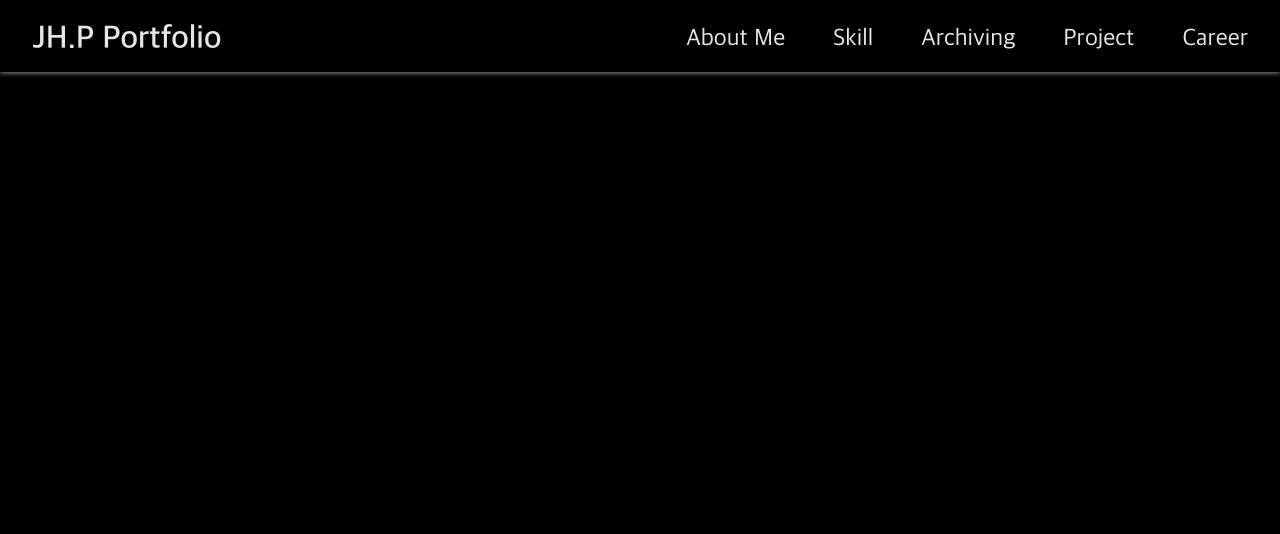
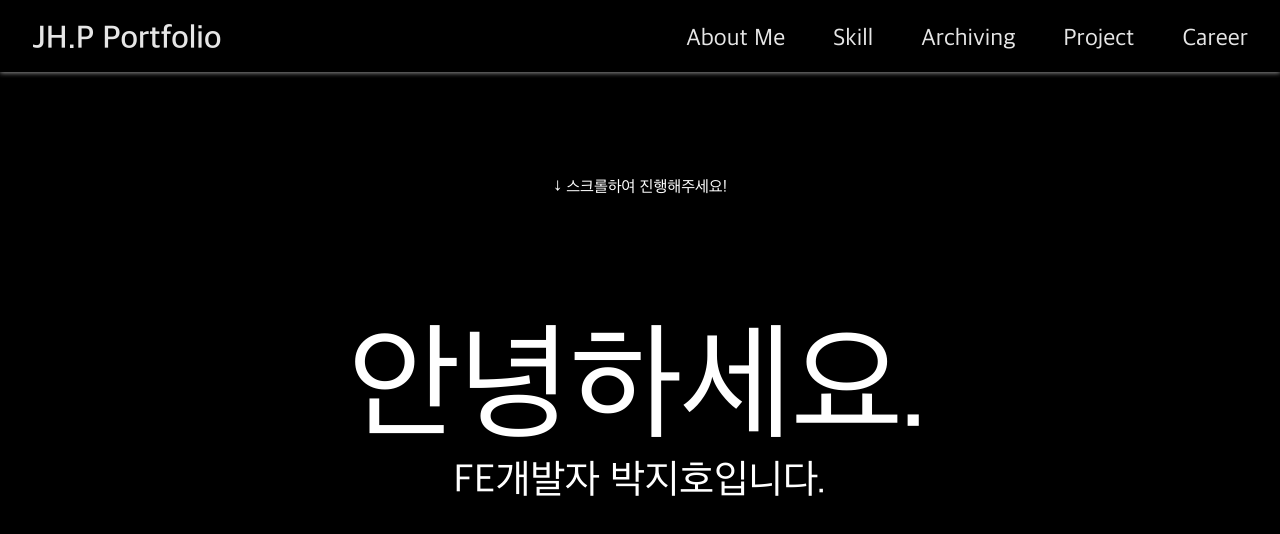
Before and after one commit to qkrwlgh123/portfolio_ver2, a React (Create React App) app: page / in a window 1280 px wide. Shown: the top 534 px of the page. Built offline with nearby package versions, Linux system fonts and the light colour scheme.

Commit message:
Intro 컴포넌트 텍스트 스크롤 애니메이션 구현

```diff
--- a/package.json
+++ b/package.json
@@ -10,6 +10,7 @@
     "@types/node": "^16.18.101",
     "@types/react": "^18.3.3",
     "@types/react-dom": "^18.3.0",
+    "framer-motion": "^11.3.29",
     "react": "^18.3.1",
     "react-dom": "^18.3.1",
     "react-scripts": "5.0.1",
--- a/src/App.tsx
+++ b/src/App.tsx
@@ -49,7 +49,10 @@ const App = () => {
   return (
     <GlobalLayout>
       <Header headerBgColor={headerBgColor} moveToComponent={moveToComponent} />
-      <Intro ref={(el: HTMLDivElement) => (divRefArr.current![0] = el)} />
+      <Intro
+        ref={(el: HTMLDivElement) => (divRefArr.current![0] = el)}
+        moveToComponent={moveToComponent}
+      />
       <AboutMe ref={(el: HTMLDivElement) => (divRefArr.current![1] = el)} />
       <Skills ref={(el: HTMLDivElement) => (divRefArr.current![2] = el)} />
       <Archiving ref={(el: HTMLDivElement) => (divRefArr.current![3] = el)} />
--- a/src/components/intro/intro.style.ts
+++ b/src/components/intro/intro.style.ts
@@ -1,16 +1,64 @@
+import { motion } from "framer-motion";
 import styled from "styled-components";
 
-const ContentsContainer = styled.div`
+const ComponentOuterLayout = styled.section`
+  position: relative;
+  background-color: #000000;
+  height: 4000px;
+  display: flex;
   color: #ffffff;
+`;
 
+const GuideText = styled(motion.div)`
+  position: absolute;
+  top: 150px;
+  margin: 1rem;
+`;
+
+const InnerContainer = styled.div`
+  display: flex;
+  align-items: center;
+  justify-content: center;
+  position: fixed;
+  margin: 0 auto;
+  height: 100%;
+  left: 0;
+  right: 0;
+  pointer-events: none;
+`;
+
+const TextsContainer = styled(motion.div)`
+  display: flex;
+  align-items: center;
+  justify-content: center;
+  flex-direction: column;
+  text-align: center;
+
+  gap: 2rem;
+`;
+
+const TextsBox = styled(motion.div)`
   display: flex;
   flex-direction: column;
   align-items: center;
-  height: 3500px;
+`;
 
-  position: relative;
+const Text = styled(motion.div)<{ $fontSize: number; $fontWeight: number }>`
+  display: flex;
+  flex-direction: column;
+  gap: 0.1rem;
+
+  span {
+    font-size: ${(props) => `${props.$fontSize}rem`};
+    font-weight: ${(props) => props.$fontWeight};
+  }
 `;
 
 export default {
-  ContentsContainer,
+  GuideText,
+  ComponentOuterLayout,
+  InnerContainer,
+  TextsContainer,
+  TextsBox,
+  Text,
 };
--- a/src/components/intro/intro.tsx
+++ b/src/components/intro/intro.tsx
@@ -1,13 +1,191 @@
 import { ForwardedRef, forwardRef } from "react";
-import ComponentLayout from "../../styles/layout/component/componentLayout";
+
+import {
+  motion,
+  useMotionValue,
+  useMotionValueEvent,
+  useScroll,
+  useTransform,
+} from "framer-motion";
 import Style from "./intro.style";
+import MoreViewButton from "./moreViewButton/moreViewButton";
 
-const Intro = forwardRef((props, ref: ForwardedRef<HTMLDivElement>) => {
-  return (
-    <ComponentLayout title="" bgColor="#000000" isNoPadding={true} ref={ref}>
-      <Style.ContentsContainer></Style.ContentsContainer>
-    </ComponentLayout>
-  );
-});
+const Intro = forwardRef(
+  (
+    { moveToComponent }: { moveToComponent: (index: number) => void },
+    ref: ForwardedRef<HTMLDivElement>
+  ) => {
+    /** Intro 컴포넌트의 전체 Offset */
+    const { scrollY, scrollYProgress } = useScroll({
+      offset: ["0px", "4000px"],
+    });
+
+    /** Intro 컴포넌트 내 텍스트의 translateY 값 */
+    const tranlateyValueOfText = useMotionValue(0);
+
+    /** 상단 가이드 텍스트의 display [flex / none] 값 */
+    const guideTextDisplayState = useMotionValue("flex");
+
+    /** 현재 스크롤 위치가 Intro 컴포넌트 전체 Offset의 80%만큼 내려왔을 때 이벤트
+     * ex) Intro 컴포넌트가 완벽하게 위로 올라갔으면 latest = 1
+     */
+    useMotionValueEvent(scrollYProgress, "change", (latest) => {
+      if (latest >= 0.8) {
+        tranlateyValueOfText.set(-(scrollY.get() - 3200));
+        guideTextDisplayState.set("none");
+      } else {
+        tranlateyValueOfText.set(0);
+        guideTextDisplayState.set("flex");
+      }
+    });
+
+    /** 첫 번째 영역
+     * 1. 안녕하세요.
+     * 2. FE 개발자 박지호입니다.
+     * ====================================
+     */
+
+    /** 첫 번째 영역 text들의 scale */
+    const firstTextscale = useTransform(scrollYProgress, [0, 0.15], [1, 1.2]);
+
+    /** 첫 번째 영역의 첫 번째 문장 opacity */
+    const firstSentenceOpacity = useTransform(
+      scrollYProgress,
+      [0.18, 0.19],
+      [1, 0]
+    );
+
+    /** 첫 번째 영역의 두 번째 문장 opacity */
+    const secondSentenceOpacity = useTransform(
+      scrollYProgress,
+      [0.13, 0.15],
+      [1, 0]
+    );
+
+    /**
+     * ====================================
+     */
+
+    /** 두 번째 영역
+     * 1. FE 개발자 박지호
+     * 2. 항상 주도적으로 임하는 개발자입니다.
+     * 2-1. 더 나은 개발자가 되기 위한 열망이 강합니다.
+     * ====================================
+     */
+
+    /** 두 번째 영역의 첫 번째 문장 opacity */
+    const thirdSentencesOpacity = useTransform(
+      scrollYProgress,
+      [0.23, 0.3],
+      [0, 1]
+    );
+
+    /** 두 번째 영역의 첫 번째 문장 translateY */
+    const thirdSentenceTranslateY = useTransform(
+      scrollYProgress,
+      [0.23, 0.34],
+      [0, -10]
+    );
+
+    /** 두 번째 영역의 두 번째 문장 opacity */
+    const fourthSentenceOpacity = useTransform(
+      scrollYProgress,
+      [0.3, 0.31],
+      [0, 1]
+    );
+
+    /**
+     * ====================================
+     */
+
+    /** 더 알아보기 버튼 opacity */
+    const moreViewButtonOpacity = useTransform(
+      scrollYProgress,
+      [0.5, 0.6],
+      [0, 1]
+    );
+
+    /** 더 알아보기 버튼 translateY */
+    const moreVIewButtonTranslateY = useTransform(
+      scrollYProgress,
+      [0.5, 0.6],
+      [0, -10]
+    );
+
+    return (
+      <Style.ComponentOuterLayout ref={ref}>
+        <Style.InnerContainer>
+          <Style.GuideText
+            style={{ display: guideTextDisplayState }}
+            animate={{ y: [0, 10] }}
+            transition={{
+              duration: 1,
+              repeat: Infinity,
+              repeatType: "reverse",
+            }}
+          >
+            ↓ 스크롤하여 진행해주세요!
+          </Style.GuideText>
+
+          <Style.TextsContainer>
+            <Style.TextsBox style={{ scale: firstTextscale }}>
+              <Style.Text
+                $fontSize={8}
+                $fontWeight={400}
+                style={{ opacity: firstSentenceOpacity }}
+              >
+                <span>안녕하세요.</span>
+              </Style.Text>
+              <Style.Text
+                $fontSize={2.5}
+                $fontWeight={400}
+                style={{ opacity: secondSentenceOpacity }}
+              >
+                <span>FE개발자 박지호입니다.</span>
+              </Style.Text>
+            </Style.TextsBox>
+          </Style.TextsContainer>
+        </Style.InnerContainer>
+
+        <Style.InnerContainer>
+          <Style.TextsContainer>
+            <Style.TextsBox
+              style={{ translateY: tranlateyValueOfText, marginTop: "4rem" }}
+            >
+              <Style.Text
+                $fontSize={4}
+                $fontWeight={400}
+                style={{
+                  opacity: thirdSentencesOpacity,
+                  translateY: thirdSentenceTranslateY,
+                }}
+              >
+                <span>FE 개발자 박지호</span>
+              </Style.Text>
+              <Style.Text
+                $fontSize={2}
+                $fontWeight={400}
+                style={{ opacity: fourthSentenceOpacity }}
+              >
+                <span>항상 주도적으로 임하는 개발자입니다.</span>
+                <span>더 나은 개발자가 되기 위한 열망이 강합니다.</span>
+              </Style.Text>
+
+              <motion.div
+                style={{
+                  opacity: moreViewButtonOpacity,
+                  translateY: moreVIewButtonTranslateY,
+                  marginTop: "4rem",
+                }}
+              >
+                <MoreViewButton moveToComponent={moveToComponent} />
+              </motion.div>
+            </Style.TextsBox>
+          </Style.TextsContainer>
+        </Style.InnerContainer>
+      </Style.ComponentOuterLayout>
+    );
+  }
+);
 
 export default Intro;
--- /dev/null
+++ b/src/components/intro/moreViewButton/moreViewButton.style.ts
@@ -0,0 +1,17 @@
+import styled from "styled-components";
+
+const ButtonContainer = styled.button`
+  border: 2px solid #ffffff;
+  border-radius: 980px;
+  height: 52px;
+  padding: 0 1rem;
+
+  pointer-events: auto;
+
+  span {
+    color: #ffffff;
+    font-size: 1rem;
+  }
+`;
+
+export default { ButtonContainer };
--- /dev/null
+++ b/src/components/intro/moreViewButton/moreViewButton.tsx
@@ -0,0 +1,15 @@
+import Style from "./moreViewButton.style";
+
+const MoreViewButton = ({
+  moveToComponent,
+}: {
+  moveToComponent: (index: number) => void;
+}) => {
+  return (
+    <Style.ButtonContainer onClick={() => moveToComponent(1)}>
+      <span>저름 더 알아보고 싶나요?</span>
+    </Style.ButtonContainer>
+  );
+};
+
+export default MoreViewButton;
--- a/src/styles/globalStyles.ts
+++ b/src/styles/globalStyles.ts
@@ -24,8 +24,8 @@ const GlobalStyle = createGlobalStyle`
         line-height: 1.2;
 
         background-color: #F6F9F0;
-        /* margin-bottom: 100px; */
     }
+
 
     ol, ul{
         list-style: none;
--- a/src/styles/layout/component/componentLayout.style.ts
+++ b/src/styles/layout/component/componentLayout.style.ts
@@ -2,17 +2,9 @@ import styled from "styled-components";
 
 const LayoutContainer = styled.section<{
   $bgColor: string;
-  $isNoPadding?: boolean;
 }>`
-  /* padding: 6rem 2rem; */
-  ${(props) =>
-    props.$isNoPadding
-      ? `
-       padding: 0;
-      `
-      : `
-       padding: 6rem 2rem;
-      `}
+  padding: 6rem 2rem;
+
   background-color: ${(props) => props.$bgColor};
 `;
 
--- a/src/styles/layout/component/componentLayout.tsx
+++ b/src/styles/layout/component/componentLayout.tsx
@@ -8,23 +8,16 @@ const ComponentLayout = forwardRef(
       bgColor,
       children,
       isWhiteTitle,
-      isNoPadding,
     }: {
       title: string;
       bgColor: string;
       children: React.ReactNode;
       isWhiteTitle?: boolean;
-      isNoPadding?: boolean;
     },
     ref: ForwardedRef<HTMLDivElement>
   ) => {
     return (
-      <Style.LayoutContainer
-        $bgColor={bgColor}
-        $isNoPadding={isNoPadding}
-        {...(isNoPadding && { $isNoPadding: isNoPadding })}
-        ref={ref}
-      >
+      <Style.LayoutContainer $bgColor={bgColor} ref={ref}>
         <Style.TitleContainer
           {...(isWhiteTitle && { $isWhiteTitle: isWhiteTitle })}
         >
```
